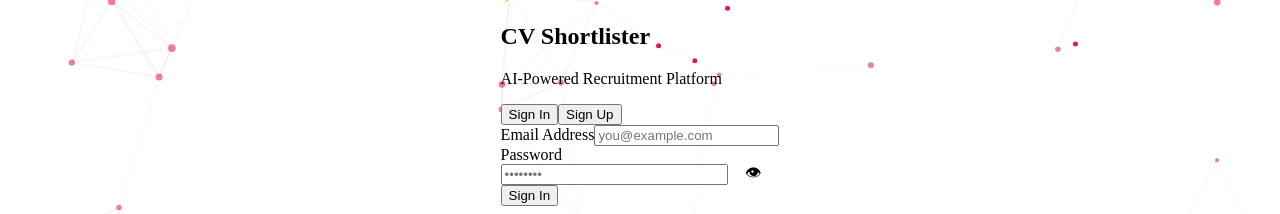
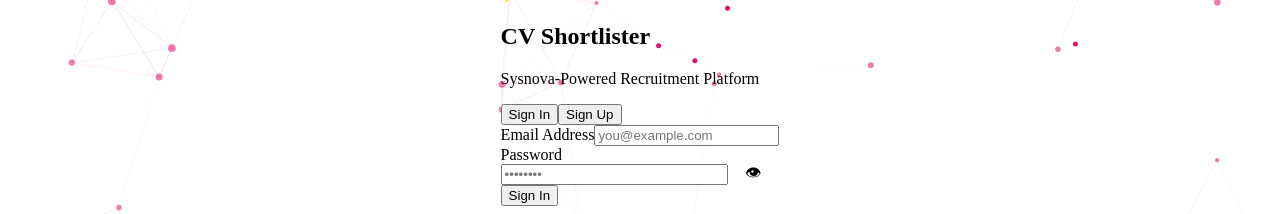
Before and after one commit to bikas-ml/cv-shortlist, a React (Vite) app in the folder client/: page /login in a window 1280 px wide. Shown: the part 313-527 px from the top of the page. Built offline with nearby package versions, Linux system fonts and the light colour scheme; the HTML template or start-up script is replaced by a standard one.

Commit message:
update AI to Sysnova

```diff
--- a/client/src/pages/Login.jsx
+++ b/client/src/pages/Login.jsx
@@ -64,7 +64,7 @@ export default function Login() {
       <div className="auth-card" style={{ position: 'relative', zIndex: 1 }}>
         <div className="auth-logo">⚡</div>
         <h2 className="auth-title">CV Shortlister</h2>
-        <p className="auth-sub">AI-Powered Recruitment Platform</p>
+        <p className="auth-sub">Sysnova-Powered Recruitment Platform</p>
 
         {!isHR && (
           <div className="auth-tabs">
```
